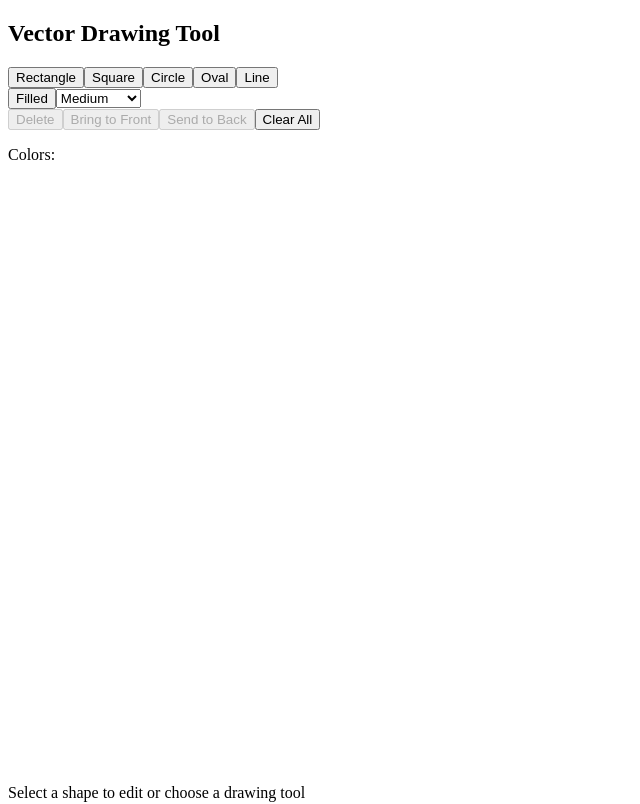
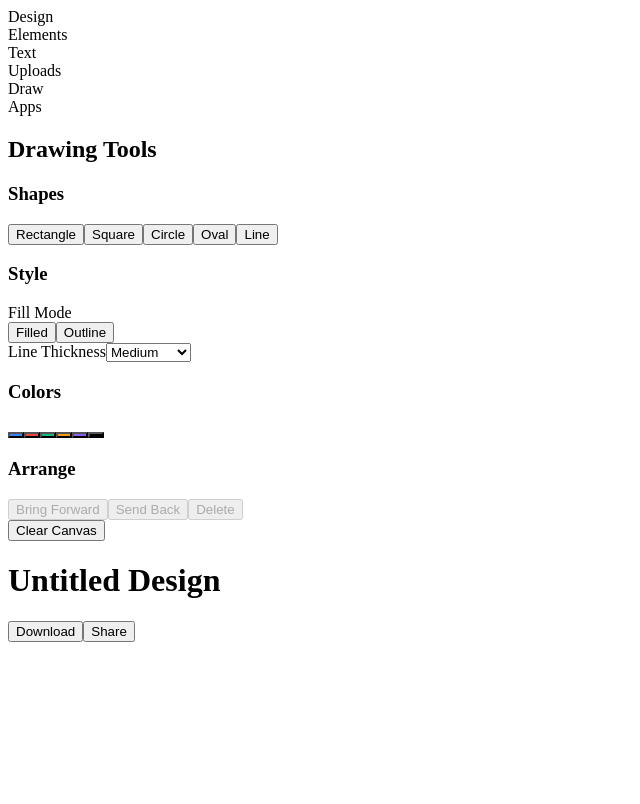
Before and after one commit to amitcheke/SketchItOut, a Next.js app: page /designer in a window 1280 px wide. Shown: the top 804 px of the page, without its empty margins (0-640 px from the left). Built offline with nearby package versions, Linux system fonts and the light colour scheme.

Commit message:
Updating design

```diff
--- a/src/app/designer/page.jsx
+++ b/src/app/designer/page.jsx
@@ -683,153 +683,233 @@ const Canvas = () => {
     };
 
     return (
-        <div className="p-6 bg-white rounded-lg shadow-lg max-w-6xl mx-auto">
-            <h2 className="text-2xl font-semibold mb-4 text-gray-800">Vector Drawing Tool</h2>
+        <div className="flex h-screen bg-gray-50">
+            {/* Primary Sidebar - Main Categories */}
+            <div className="w-20 bg-gray-100 shadow-sm flex flex-col items-center pt-3">
+                <div className="flex flex-col items-center space-y-6">
+                    {/* Main Category Buttons */}
+                    <div className="flex flex-col items-center py-3 px-2 w-full rounded cursor-pointer transition hover:bg-gray-200">
+                        <div className="h-6 w-6 mb-1 bg-gray-500 rounded"></div>
+                        <span className="text-xs text-gray-700">Design</span>
+                    </div>
 
-            {/* Toolbar */}
-            <div className="mb-6 p-4 bg-gray-50 rounded-lg shadow-sm">
-                <div className="flex flex-wrap gap-2 mb-4">
+                    <div className="flex flex-col items-center py-3 px-2 w-full rounded cursor-pointer transition hover:bg-gray-200">
+                        <div className="h-6 w-6 mb-1 bg-gray-500 rounded"></div>
+                        <span className="text-xs text-gray-700">Elements</span>
+                    </div>
+
+                    <div className="flex flex-col items-center py-3 px-2 w-full rounded cursor-pointer transition hover:bg-gray-200">
+                        <div className="h-6 w-6 mb-1 bg-gray-500 rounded"></div>
+                        <span className="text-xs text-gray-700">Text</span>
+                    </div>
+
+                    <div className="flex flex-col items-center py-3 px-2 w-full rounded cursor-pointer transition hover:bg-gray-200">
+                        <div className="h-6 w-6 mb-1 bg-gray-500 rounded"></div>
+                        <span className="text-xs text-gray-700">Uploads</span>
+                    </div>
+
+                    <div className="flex flex-col items-center py-3 px-2 w-full bg-blue-100 rounded cursor-pointer transition hover:bg-blue-200">
+                        <div className="h-6 w-6 mb-1 bg-blue-500 rounded"></div>
+                        <span className="text-xs text-blue-700 font-medium">Draw</span>
+                    </div>
+
+                    <div className="flex flex-col items-center py-3 px-2 w-full rounded cursor-pointer transition hover:bg-gray-200">
+                        <div className="h-6 w-6 mb-1 bg-gray-500 rounded"></div>
+                        <span className="text-xs text-gray-700">Apps</span>
+                    </div>
+                </div>
+            </div>
+
+            {/* Secondary Sidebar - Tools Panel */}
+            <div className="w-64 bg-white shadow-sm flex flex-col border-r">
+                <div className="p-4 border-b">
+                    <h2 className="text-lg font-medium text-gray-800">Drawing Tools</h2>
+                </div>
+
+                {/* Drawing Shapes Section */}
+                <div className="p-4 border-b">
+                    <h3 className="text-sm font-medium text-gray-500 mb-3">Shapes</h3>
+                    <div className="grid grid-cols-2 gap-2">
+                        {["Rectangle", "Square", "Circle", "Oval", "Line"].map((type) => (
                             <button
-                        className={getButtonStyle(activeShapeType === "rectangle")}
-                        onClick={() => activateShapeMode("rectangle")}
-                        title="Rectangle Tool"
+                                key={type.toLowerCase()}
+                                className={`px-3 py-2 rounded font-medium text-sm transition-all ${
+                                    activeShapeType === type.toLowerCase()
+                                        ? "bg-blue-600 text-white"
+                                        : "bg-gray-100 text-gray-700 hover:bg-gray-200"
+                                }`}
+                                onClick={() => activateShapeMode(type.toLowerCase())}
                             >
-                        Rectangle
+                                {type}
+                            </button>
+                        ))}
+                    </div>
+                </div>
+
+                {/* Style Controls Section */}
+                <div className="p-4 border-b">
+                    <h3 className="text-sm font-medium text-gray-500 mb-3">Style</h3>
+
+                    {/* Fill Toggle */}
+                    <div className="mb-4">
+                        <span className="text-xs text-gray-500 block mb-2">Fill Mode</span>
+                        <div className="flex gap-2">
+                            <button
+                                className={`flex-1 px-3 py-1.5 rounded text-sm ${
+                                    fillShape
+                                        ? "bg-blue-600 text-white"
+                                        : "bg-gray-100 text-gray-700 hover:bg-gray-200"
+                                }`}
+                                onClick={toggleFillMode}
+                            >
+                                Filled
                             </button>
                             <button
-                        className={getButtonStyle(activeShapeType === "square")}
-                        onClick={() => activateShapeMode("square")}
-                        title="Square Tool"
+                                className={`flex-1 px-3 py-1.5 rounded text-sm ${
+                                    !fillShape
+                                        ? "bg-blue-600 text-white"
+                                        : "bg-gray-100 text-gray-700 hover:bg-gray-200"
+                                }`}
+                                onClick={toggleFillMode}
                             >
-                        Square
+                                Outline
                             </button>
-                    <button
-                        className={getButtonStyle(activeShapeType === "circle")}
-                        onClick={() => activateShapeMode("circle")}
-                        title="Circle Tool"
-                    >
-                        Circle
-                    </button>
-                    <button
-                        className={getButtonStyle(activeShapeType === "oval")}
-                        onClick={() => activateShapeMode("oval")}
-                        title="Oval Tool"
-                    >
-                        Oval
-                    </button>
-                    <button
-                        className={getButtonStyle(activeShapeType === "line")}
-                        onClick={() => activateShapeMode("line")}
-                        title="Line Tool"
-                    >
-                        Line
-                    </button>
+                        </div>
+                    </div>
 
-                    <div className="h-8 w-px bg-gray-300 mx-1"></div>
-
-                    <button
-                        className={`px-3 py-2 ${fillShape ? 'bg-green-600' : 'bg-gray-500'} text-white rounded-md shadow hover:opacity-90 transition-opacity`}
-                        onClick={toggleFillMode}
-                        title={fillShape ? "Switch to Outline Mode" : "Switch to Fill Mode"}
-                    >
-                        {fillShape ? "Filled" : "Outline"}
-                    </button>
-
+                    {/* Line Width */}
+                    <div className="mb-4">
+                        <span className="text-xs text-gray-500 block mb-2">Line Thickness</span>
                         <select
-                        className="px-3 py-2 bg-white border border-gray-300 rounded-md shadow-sm focus:outline-none focus:ring-2 focus:ring-indigo-500"
+                            className="w-full py-1.5 px-3 bg-gray-100 border border-gray-200 rounded text-sm text-gray-700 focus:outline-none focus:ring-1 focus:ring-blue-500"
                             value={lineWidth}
                             onChange={(e) => updateLineWidth(parseInt(e.target.value))}
-                        title="Line Thickness"
                         >
                             <option value="1">Thin</option>
                             <option value="2">Medium</option>
                             <option value="4">Thick</option>
                             <option value="6">Very Thick</option>
                         </select>
-
-                    <div className="h-8 w-px bg-gray-300 mx-1"></div>
-
-                    <button
-                        className="px-3 py-2 bg-red-500 text-white rounded-md shadow hover:bg-red-600 transition-colors"
-                        onClick={deleteSelectedShape}
-                        disabled={selectedShapeIndex === null}
-                        title="Delete Selected Shape"
-                    >
-                        Delete
-                    </button>
-                    <button
-                        className="px-3 py-2 bg-gray-600 text-white rounded-md shadow hover:bg-gray-700 transition-colors"
-                        onClick={bringToFront}
-                        disabled={selectedShapeIndex === null}
-                        title="Bring to Front"
-                    >
-                        Bring to Front
-                    </button>
-                    <button
-                        className="px-3 py-2 bg-gray-600 text-white rounded-md shadow hover:bg-gray-700 transition-colors"
-                        onClick={sendToBack}
-                        disabled={selectedShapeIndex === null}
-                        title="Send to Back"
-                    >
-                        Send to Back
-                    </button>
-                    <button
-                        className="px-3 py-2 bg-gray-800 text-white rounded-md shadow hover:bg-gray-900 transition-colors ml-auto"
-                        onClick={clearCanvas}
-                        title="Clear Canvas"
-                    >
-                        Clear All
-                    </button>
+                    </div>
                 </div>
 
-                {/* Color Palette */}
-                <div className="mt-4">
-                    <p className="text-sm text-gray-700 mb-2 font-medium">Colors:</p>
-                    <div className="flex gap-3">
+                {/* Colors Section */}
+                <div className="p-4 border-b">
+                    <h3 className="text-sm font-medium text-gray-500 mb-3">Colors</h3>
+                    <div className="grid grid-cols-5 gap-2">
                         {colors.map((color) => (
-                            <div
+                            <button
                                 key={color}
-                                className={`w-8 h-8 rounded-full cursor-pointer transition-transform hover:scale-110 ${color === currentColor ? 'ring-2 ring-offset-2 ring-gray-500' : ''}`}
+                                className={`w-8 h-8 rounded-full transition-all ${
+                                    color === currentColor ? 'ring-2 ring-blue-400 ring-offset-2' : ''
+                                }`}
                                 style={{ backgroundColor: color }}
                                 onClick={() => changeShapeColor(color)}
-                                title={color}
                             />
                         ))}
                     </div>
                 </div>
+
+                {/* Shape Operations Section */}
+                <div className="p-4">
+                    <h3 className="text-sm font-medium text-gray-500 mb-3">Arrange</h3>
+                    <div className="grid grid-cols-2 gap-2">
+                        <button
+                            className={`px-3 py-2 rounded text-sm font-medium ${
+                                selectedShapeIndex === null
+                                    ? "bg-gray-100 text-gray-400 cursor-not-allowed"
+                                    : "bg-gray-700 text-white hover:bg-gray-800"
+                            }`}
+                            onClick={bringToFront}
+                            disabled={selectedShapeIndex === null}
+                        >
+                            Bring Forward
+                        </button>
+                        <button
+                            className={`px-3 py-2 rounded text-sm font-medium ${
+                                selectedShapeIndex === null
+                                    ? "bg-gray-100 text-gray-400 cursor-not-allowed"
+                                    : "bg-gray-700 text-white hover:bg-gray-800"
+                            }`}
+                            onClick={sendToBack}
+                            disabled={selectedShapeIndex === null}
+                        >
+                            Send Back
+                        </button>
+                        <button
+                            className={`col-span-2 px-3 py-2 rounded text-sm font-medium ${
+                                selectedShapeIndex === null
+                                    ? "bg-gray-100 text-gray-400 cursor-not-allowed"
+                                    : "bg-red-500 text-white hover:bg-red-600"
+                            }`}
+                            onClick={deleteSelectedShape}
+                            disabled={selectedShapeIndex === null}
+                        >
+                            Delete
+                        </button>
+                    </div>
                 </div>
 
-            {/* Canvas Container */}
-            <div className="relative">
+                {/* Canvas Control - at bottom */}
+                <div className="p-4 mt-auto border-t">
+                    <button
+                        className="w-full py-2 bg-gray-800 text-white rounded text-sm hover:bg-gray-900 transition-colors"
+                        onClick={clearCanvas}
+                    >
+                        Clear Canvas
+                    </button>
+                </div>
+            </div>
+
+            {/* Main Canvas Area */}
+            <div className="flex-1 flex flex-col">
+                {/* Top Header/Toolbar */}
+                <div className="h-12 bg-white border-b flex items-center px-4">
+                    <h1 className="text-lg font-semibold text-gray-800">Untitled Design</h1>
+                    <div className="ml-auto flex gap-2">
+                        <button className="px-4 py-1.5 rounded bg-gray-100 text-sm text-gray-700 hover:bg-gray-200">
+                            Download
+                        </button>
+                        <button className="px-4 py-1.5 rounded bg-blue-600 text-sm text-white hover:bg-blue-700">
+                            Share
+                        </button>
+                    </div>
+                </div>
+
+                {/* Canvas */}
+                <div className="flex-1 p-6 bg-gray-100 flex items-center justify-center">
+                    <div className="bg-white rounded-lg shadow-md">
                         <canvas
                             ref={canvasRef}
                             width={800}
                             height={600}
-                    className="border border-gray-300 rounded-lg shadow-sm bg-white cursor-crosshair"
+                            className="border border-gray-200 rounded bg-white cursor-crosshair"
                             onMouseDown={onMouseDown}
                             onMouseMove={onMouseMove}
                             onMouseUp={onMouseUp}
                             onMouseLeave={onMouseUp}
                         />
+                    </div>
+                </div>
 
                 {/* Status Bar */}
-                <div className="absolute bottom-0 left-0 right-0 bg-gray-100 bg-opacity-90 p-2 text-sm font-mono text-gray-700 rounded-b-lg">
+                <div className="h-8 bg-white border-t px-4 flex items-center text-sm text-gray-700">
                     {selectedShapeIndex !== null ? (
-                        <span className="font-medium">
-                            Selected: {shapes[selectedShapeIndex]?.type}
+                        <span>
+            Selected: <span className="font-medium">{shapes[selectedShapeIndex]?.type}</span>
                             {shapes[selectedShapeIndex]?.type !== "line" &&
-                                ` (${shapes[selectedShapeIndex]?.fill ? 'Filled' : 'Outline'})`
+                                <span> ({shapes[selectedShapeIndex]?.fill ? 'Filled' : 'Outline'})</span>
                             }
           </span>
                     ) : activeShapeType ? (
-                        <span className="font-medium">
-                            Drawing: {activeShapeType}
-                            {activeShapeType !== "line" && ` (${fillShape ? 'Filled' : 'Outline'})`}
-                            - Click and drag to draw
+                        <span>
+            Drawing: <span className="font-medium">{activeShapeType}</span>
+                            {activeShapeType !== "line" && <span> ({fillShape ? 'Filled' : 'Outline'})</span>}
           </span>
                     ) : (
-                        <span>Select a shape to edit or choose a drawing tool</span>
+                        <span>Select a tool to begin drawing</span>
                     )}
+                    <span className="ml-auto">800 × 600</span>
                 </div>
             </div>
         </div>
```
Lines whose indentation alone changed are shown as unchanged.
